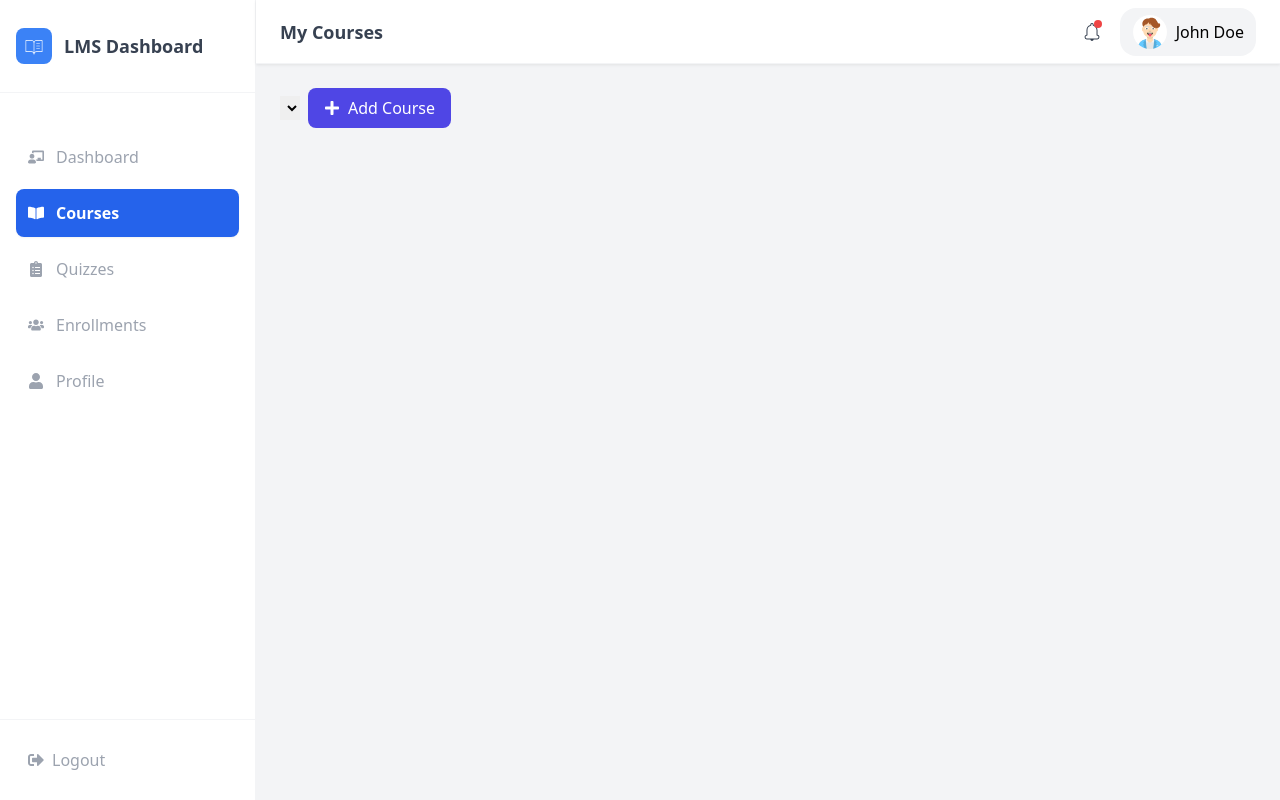
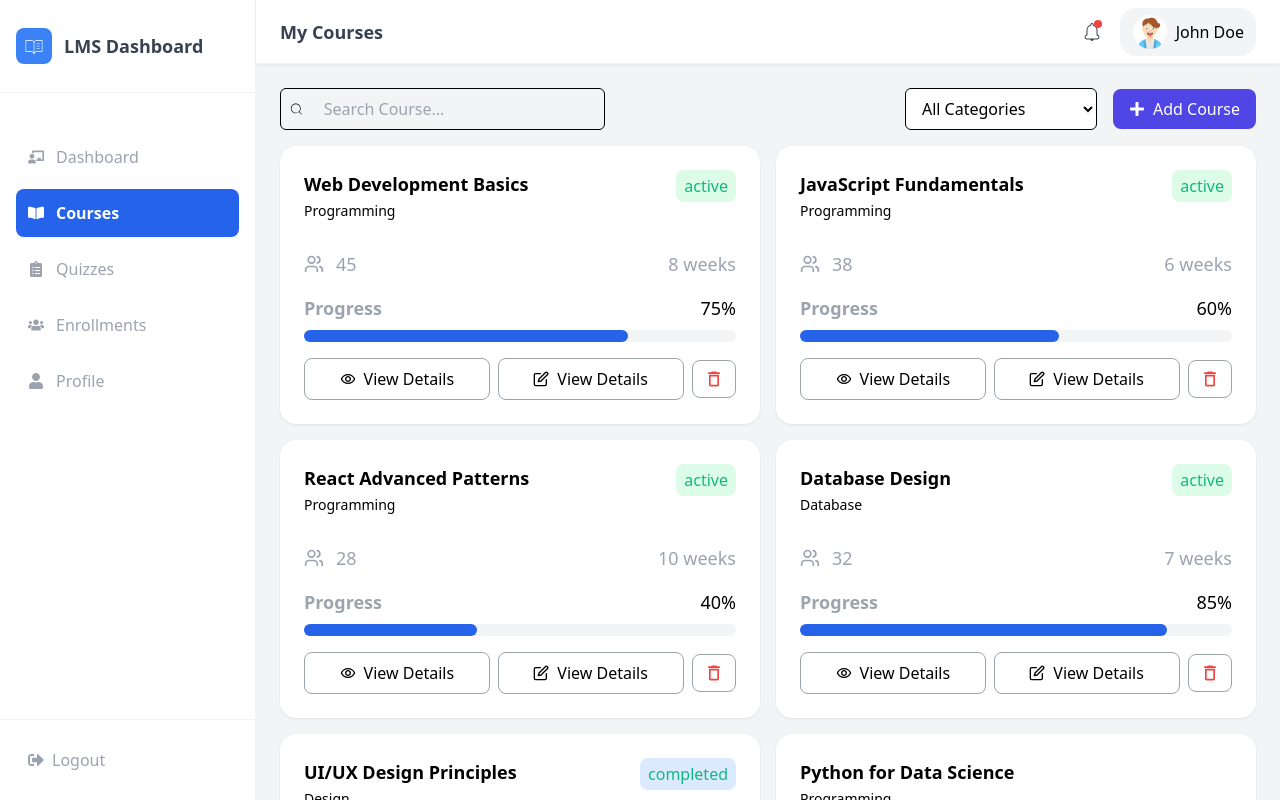
Before and after one commit to hasnain1439/LMS-UI, a React (Vite) app: page /teacher/courses in a window 1280 px wide. Built offline with nearby package versions, Linux system fonts and the light colour scheme.

Commit message:
create courses page

```diff
--- /dev/null
+++ b/src/data/CoursesData.js
@@ -0,0 +1,50 @@
+export  const CoursesData = [
+  {
+    title: "Web Development Basics",
+    category: "Programming",
+    students: 45,
+    duration: "8 weeks",
+    progress: 75,
+    status: "active",
+  },
+  {
+    title: "JavaScript Fundamentals",
+    category: "Programming",
+    students: 38,
+    duration: "6 weeks",
+    progress: 60,
+    status: "active",
+  },
+  {
+    title: "React Advanced Patterns",
+    category: "Programming",
+    students: 28,
+    duration: "10 weeks",
+    progress: 40,
+    status: "active",
+  },
+  {
+    title: "Database Design",
+    category: "Database",
+    students: 32,
+    duration: "7 weeks",
+    progress: 85,
+    status: "active",
+  },
+  {
+    title: "UI/UX Design Principles",
+    category: "Design",
+    students: 51,
+    duration: "5 weeks",
+    progress: 100,
+    status: "completed",
+  },
+  {
+    title: "Python for Data Science",
+    category: "Programming",
+    students: 42,
+    duration: "12 weeks",
+    progress: 0,
+    status: "draft",
+  },
+];
--- a/src/page/adminDashboard/courses/feature/AboutCourses.jsx
+++ b/src/page/adminDashboard/courses/feature/AboutCourses.jsx
@@ -1,13 +1,107 @@
-import { FaPlus, FaEdit, FaTrash } from "react-icons/fa";
+import { CiSearch } from "react-icons/ci";
+import { FaPlus } from "react-icons/fa";
+import { FiEdit } from "react-icons/fi";
+import { LuUsers } from "react-icons/lu";
+import { MdOutlineDeleteOutline, MdOutlineRemoveRedEye } from "react-icons/md";
+import { CoursesData } from "../../../../data/CoursesData";
 
 export default function AboutCourses() {
   return (
-    <div className="flex justify-between items-center">
-      <div className="flex items-center gap-2">
-        <select name="" id=""></select>
-        <button className="bg-indigo-600 text-white px-4 py-2 rounded-lg flex items-center gap-2 hover:bg-indigo-700">
-          <FaPlus /> Add Course
-        </button>
+    <div>
+      <div className="flex flex-col sm:flex-row sm:justify-between items-center gap-5 sm:gap-0 w-full">
+        {/* Search Field */}
+        <div className="w-full sm:w-1/3 border flex items-center gap-2 rounded-md px-2 focus-within:border-2 focus-within:border-blue-400 focus-within:ring-2 focus-within:ring-blue-200 transition">
+          <CiSearch className="text-gray-500" />
+          <input
+            type="search"
+            className="py-2 px-3 outline-none border-none bg-transparent w-full"
+            placeholder="Search Course..."
+          />
+        </div>
+
+        {/* Dropdown & Button */}
+        <div className="flex items-center flex-col sm:flex-row gap-4 w-full sm:w-auto">
+          <select
+            name="Category"
+            id="category"
+            className="px-3 py-2 w-full sm:w-48 border bg-white outline-none rounded-md focus:border-2 focus:border-blue-400 focus:ring-2 focus:ring-blue-200 transition"
+          >
+            <option value="All Categories" className="bg-white">
+              All Categories
+            </option>
+            <option value="Web Development" className="bg-white">
+              Web Development
+            </option>
+            <option value="UI/UX Design" className="bg-white">
+              UI/UX Design
+            </option>
+            <option value="Database" className="bg-white">
+              Database
+            </option>
+          </select>
+          <button className="w-full sm:w-auto bg-indigo-600 text-white px-4 py-2 rounded-lg flex items-center justify-center gap-2 hover:bg-indigo-700 transition-colors duration-300">
+            <FaPlus /> Add Course
+          </button>
+        </div>
+      </div>
+      <div className="grid md:grid-cols-2 w-full gap-4 mt-4">
+        {CoursesData.map((coursesInfo, idx) => (
+          <div className="p-4 sm:p-6 bg-white rounded-xl shadow-soft hover:shadow-card transition-shadow duration-300" key={idx}>
+            {/* courses detail */}
+            <div className="flex justify-between items-start">
+              <div>
+                <h2 className="text-lg font-semibold">{coursesInfo.title}</h2>
+                <span className="text-sm text-gray-500">{coursesInfo.category}</span>
+              </div>
+              {
+                coursesInfo.status === "active" &&
+              <span className="px-2 py-1 bg-green-100 text-success rounded-lg">
+                {coursesInfo.status}
+              </span>
+              }
+              {
+                coursesInfo.status === "completed" &&
+              <span className="px-2 py-1 bg-blue-100 text-success rounded-lg">
+                {coursesInfo.status}
+              </span>
+              }
+            </div>
+            {/* student and week */}
+            <div className="flex justify-between items-center mt-7">
+              <div className="flex items-center gap-3">
+                <LuUsers className="text-gray text-xl" />
+                <span className="text-gray text-lg">{coursesInfo.students}</span>
+              </div>
+              <span className="text-gray text-lg">{coursesInfo.duration}</span>
+            </div>
+            {/* progress detail */}
+            <div className="flex justify-between items-center mt-4">
+              <span className="text-gray font-semibold text-lg">Progress</span>
+              <span className="font-regular text-lg">{coursesInfo.progress + "%"}</span>
+            </div>
+            {/* progress bar */}
+            <div className="w-full rounded-lg bg-gray-light my-2">
+              <div
+                className="bg-primary h-3 rounded-lg"
+                style={{ width: coursesInfo.progress + "%" }}
+              ></div>
+            </div>
+            {/* view details button */}
+            <div className="grid sm:grid-cols-[43%_43%_auto] gap-2 items-center mt-4">
+              <button className="flex items-center justify-center gap-2 rounded-lg px-4 py-2 whitespace-nowrap border border-gray hover:bg-gray-light transition-colors duration-300">
+                <MdOutlineRemoveRedEye />
+                View Details
+              </button>
+              <button className="flex items-center justify-center gap-2 rounded-lg px-4 py-2 whitespace-nowrap border border-gray hover:bg-gray-light transition-colors duration-300">
+                <FiEdit />
+                View Details
+              </button>
+              <button className="text-error flex items-center justify-center gap-2 rounded-lg px-2 py-2 whitespace-nowrap border border-gray hover:bg-red-100 transition-colors duration-300">
+                <MdOutlineDeleteOutline className="text-xl" />
+              </button>
+            </div>
+          </div>
+        ))}
       </div>
     </div>
   );
--- a/src/page/login/Login.jsx
+++ b/src/page/login/Login.jsx
@@ -4,7 +4,8 @@ import * as Yup from "yup";
 import { FaEnvelope, FaLock, FaIdBadge, FaCamera } from "react-icons/fa";
 import { Link } from "react-router-dom";
 
-// ✅ Yup validation to match backend requirement
+// ✅ Validation Schema — user can log in with:
+// (Email + Password) OR (Roll Number + Password) OR (Face Image)
 const validationSchema = Yup.object().test(
   "oneOfRequired",
   "Provide Email + Password, Roll Number + Password, or Face Image",
@@ -19,9 +20,10 @@ const validationSchema = Yup.object().test(
 
 const Login = () => {
   return (
-    <div className="flex items-center justify-center min-h-screen bg-gray-100 px-4">
-      <div className="w-full max-w-md bg-white shadow-lg rounded-2xl p-8">
-        <h2 className="text-2xl font-bold text-center text-gray-800 mb-6">
+    <div className="flex items-center justify-center min-h-screen bg-gray-light px-4">
+      <div className="w-full max-w-md bg-white rounded-2xl shadow-card p-8">
+        {/* Title */}
+        <h2 className="text-2xl font-bold text-center text-gray-dark mb-6">
           Login to Your Account
         </h2>
 
@@ -40,20 +42,20 @@ const Login = () => {
           }}
         >
           {({ setFieldValue }) => (
-            <Form className="space-y-4">
+            <Form className="space-y-5">
               {/* Email */}
               <div className="relative">
                 <Field
                   type="email"
                   name="email"
                   placeholder="Email"
-                  className="w-full px-4 py-2 border border-gray-300 rounded-lg focus:ring-2 focus:ring-indigo-500"
+                  className="w-full px-4 py-2.5 border border-gray rounded-lg focus:ring-2 focus:ring-primary-light outline-none transition"
                 />
-                <FaEnvelope className="absolute top-3 right-3 text-gray-400" />
+                <FaEnvelope className="absolute top-3 right-3 text-gray" />
                 <ErrorMessage
                   name="email"
                   component="p"
-                  className="text-red-500 text-sm mt-1"
+                  className="text-error text-sm mt-1"
                 />
               </div>
 
@@ -63,13 +65,13 @@ const Login = () => {
                   type="text"
                   name="rollNumber"
                   placeholder="Roll Number"
-                  className="w-full px-4 py-2 border border-gray-300 rounded-lg focus:ring-2 focus:ring-indigo-500"
+                  className="w-full px-4 py-2.5 border border-gray rounded-lg focus:ring-2 focus:ring-primary-light outline-none transition"
                 />
-                <FaIdBadge className="absolute top-3 right-3 text-gray-400" />
+                <FaIdBadge className="absolute top-3 right-3 text-gray" />
                 <ErrorMessage
                   name="rollNumber"
                   component="p"
-                  className="text-red-500 text-sm mt-1"
+                  className="text-error text-sm mt-1"
                 />
               </div>
 
@@ -79,19 +81,19 @@ const Login = () => {
                   type="password"
                   name="password"
                   placeholder="Password"
-                  className="w-full px-4 py-2 border border-gray-300 rounded-lg focus:ring-2 focus:ring-indigo-500"
+                  className="w-full px-4 py-2.5 border border-gray rounded-lg focus:ring-2 focus:ring-primary-light outline-none transition"
                 />
-                <FaLock className="absolute top-3 right-3 text-gray-400" />
+                <FaLock className="absolute top-3 right-3 text-gray" />
                 <ErrorMessage
                   name="password"
                   component="p"
-                  className="text-red-500 text-sm mt-1"
+                  className="text-error text-sm mt-1"
                 />
               </div>
 
               {/* Face Image Upload */}
               <div>
-                <label className="block text-gray-700 font-medium mb-1">
+                <label className="block text-gray-dark font-medium mb-1">
                   Or Login with Face
                 </label>
                 <input
@@ -101,13 +103,12 @@ const Login = () => {
                   onChange={(event) =>
                     setFieldValue("faceImage", event.currentTarget.files[0])
                   }
-                  className="w-full text-sm border border-gray-300 rounded-lg px-3 py-2"
+                  className="w-full text-sm border border-gray rounded-lg px-3 py-2 focus:ring-2 focus:ring-primary-light outline-none transition"
                 />
-                <FaCamera className="absolute hidden" />
                 <ErrorMessage
                   name="faceImage"
                   component="p"
-                  className="text-red-500 text-sm mt-1"
+                  className="text-error text-sm mt-1"
                 />
               </div>
 
@@ -115,7 +116,7 @@ const Login = () => {
               <div className="text-right">
                 <Link
                   to="/forgot-password"
-                  className="text-indigo-600 text-sm hover:underline"
+                  className="text-primary text-sm hover:underline"
                 >
                   Forgot Password?
                 </Link>
@@ -124,15 +125,15 @@ const Login = () => {
               {/* Submit Button */}
               <button
                 type="submit"
-                className="w-full py-2 text-white bg-indigo-600 hover:bg-indigo-700 rounded-lg transition duration-300"
+                className="w-full py-2.5 text-white rounded-lg bg-primary hover:bg-primary-dark shadow-soft transition duration-300"
               >
                 Login
               </button>
 
               {/* Register Link */}
-              <p className="text-center text-sm text-gray-600">
+              <p className="text-center text-sm text-gray-dark">
                 Don’t have an account?{" "}
-                <Link to="/register" className="text-indigo-600 hover:underline">
+                <Link to="/register" className="text-primary font-medium hover:underline">
                   Register
                 </Link>
               </p>
```
Also changed, not shown: src/page/register/Registeration.jsx (+37 -40 lines).
